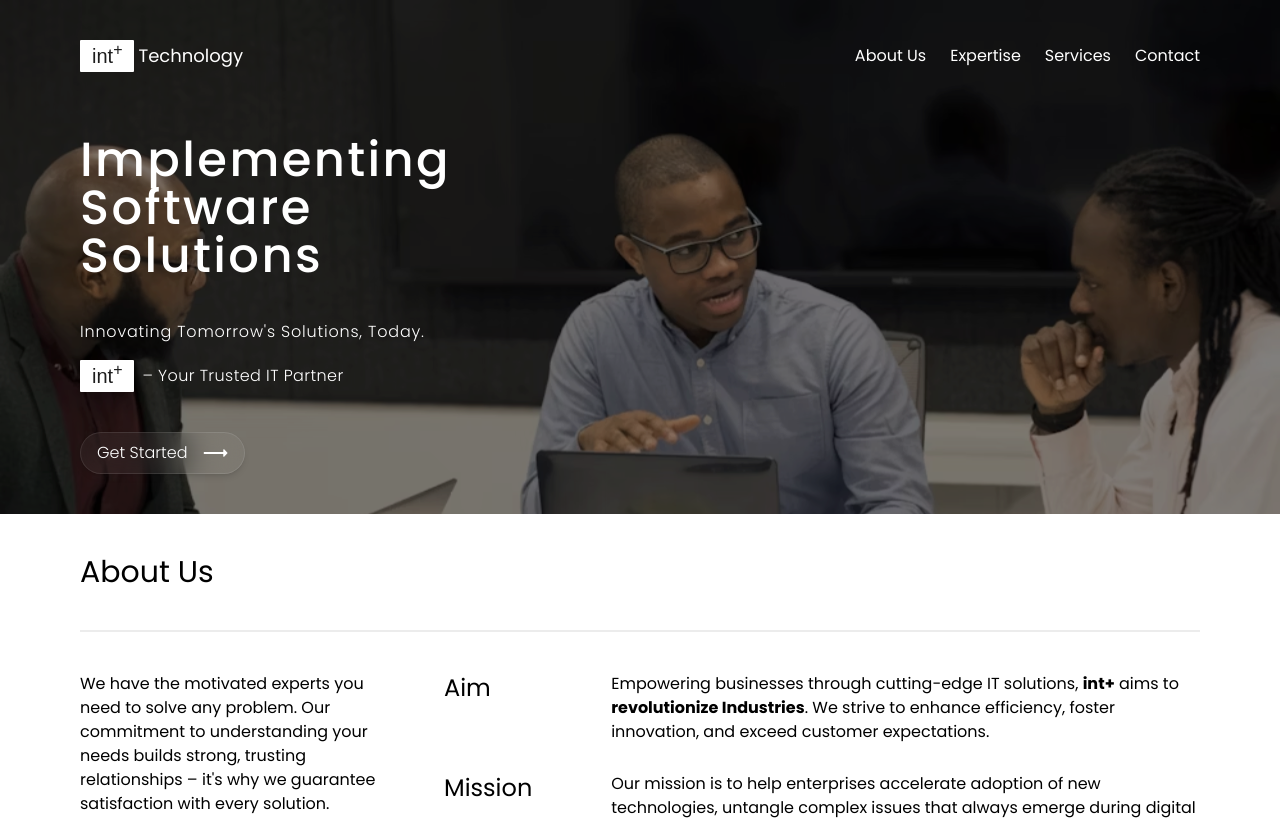
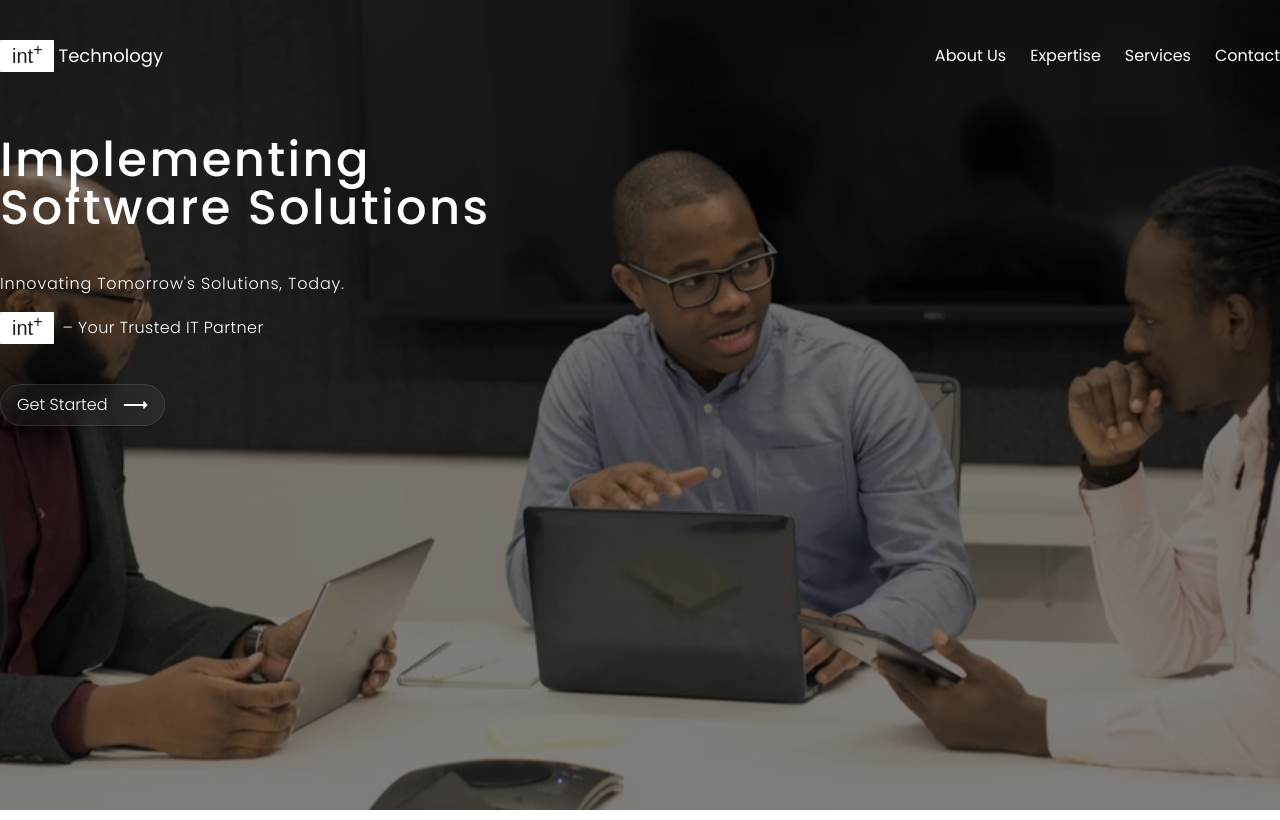
Before and after one commit to jesutobiDev/int-landing-page, a Next.js app: page / in a window 1280 px wide. Shown: the top 820 px of the page. Built offline with nearby package versions, Linux system fonts and the light colour scheme; a web font is replaced by a local one.

Commit message:
css adjustments

```diff
--- a/src/app/components/Homepage.jsx
+++ b/src/app/components/Homepage.jsx
@@ -19,7 +19,7 @@ const Homepage = () => {
 
 
   return (
-    <div className='w-full min-h-[500px] bg-homepageBackground bg-cover p-7 lg:px-20 lg:py-10 relative'>
+    <div className='h-[810px] w-[1440px] bg-homepageBackground bg-cover p-7 lg:px-20 lg:py-10 relative'>
       <nav className='flex justify-between items-center mb-16'>
         <div className='flex gap-1 items-center'>
           <div
```
